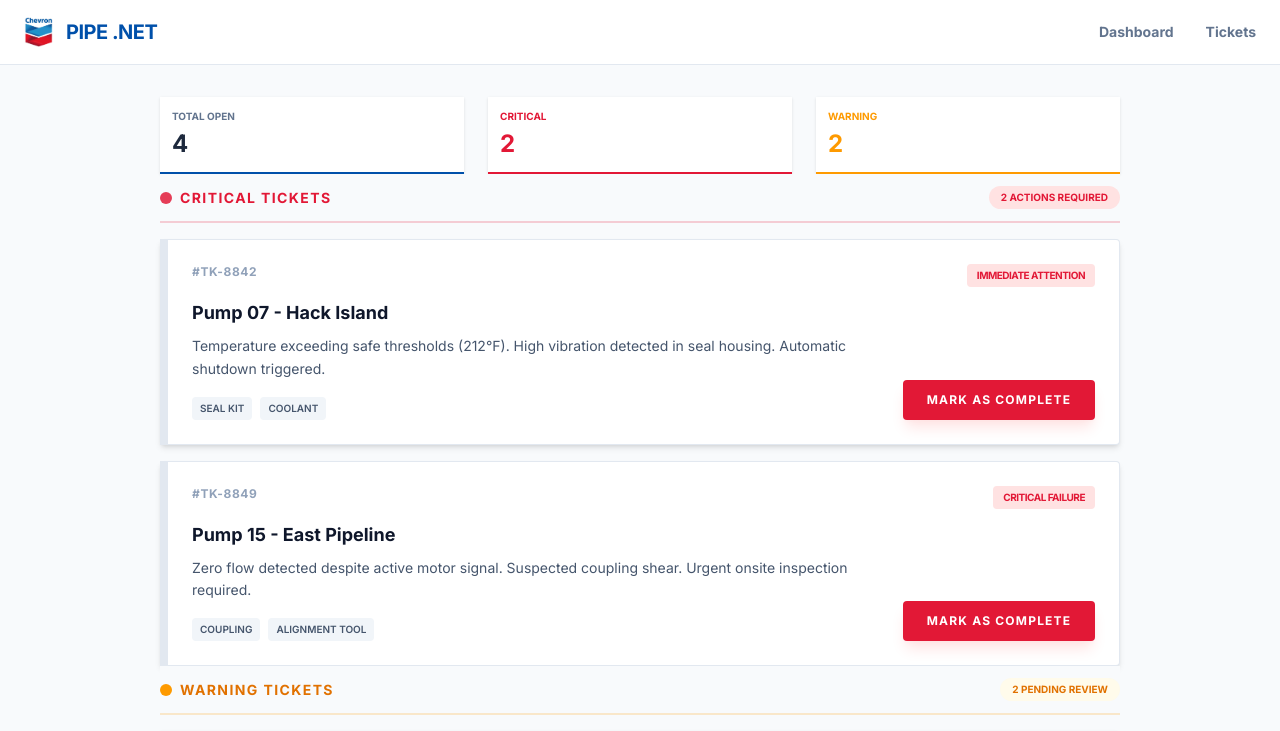
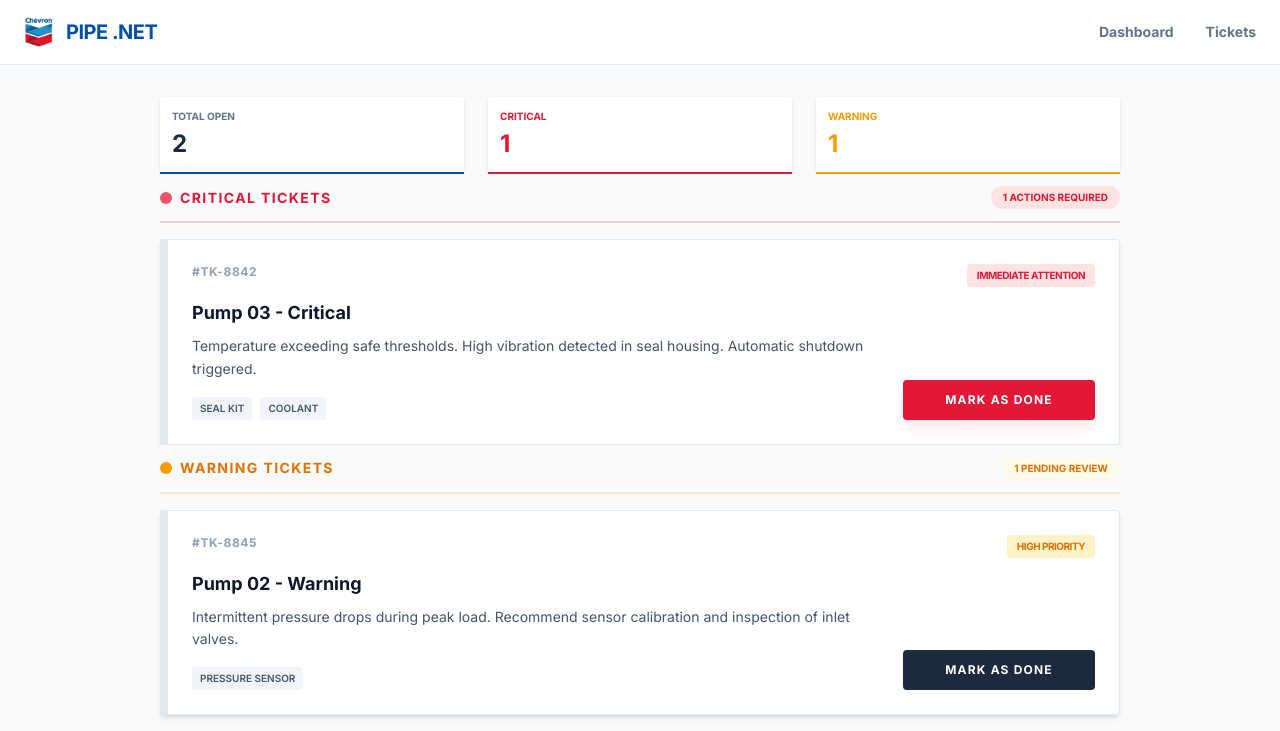
Before and after one commit to Eliaslopes248/hackncat-spring-2026-client, a React (Vite) app in the folder app/: page /tickets in a window 1280 px wide. Shown: the top 731 px of the page. Built offline with nearby package versions, Linux system fonts and the light colour scheme.

Commit message:
base commit

```diff
--- a/app/src/App.tsx
+++ b/app/src/App.tsx
@@ -1,10 +1,12 @@
 import { BrowserRouter as Router, Routes, Route } from "react-router-dom"
+import { TicketProvider } from "./context/TicketContext"
 import MonitoringPage from "./pages/Monitoring"
 import Tickets from "./pages/Tickets"
 import DashboardPage from "./pages/DashboardPage"
 
 function App() {
   return (
+    <TicketProvider>
     <Router>
       <Routes>
         <Route path="/" element={<DashboardPage/>} />
@@ -13,6 +15,7 @@ function App() {
         <Route path="/tickets" element={<Tickets/>}/>
       </Routes>
     </Router>
+    </TicketProvider>
   )
 }
 
--- a/app/src/components/monitoring/MonitoringHeader.tsx
+++ b/app/src/components/monitoring/MonitoringHeader.tsx
@@ -1,11 +1,14 @@
 import React from "react";
+import { Link } from "react-router-dom";
 import type { Pump } from "../AssetMonitoring";
+import type { Ticket } from "../../types/ticket";
 
 interface MonitoringHeaderProps {
   pump?: Pump | null;
+  ticket?: Ticket | null;
 }
 
-export default function MonitoringHeader({ pump }: MonitoringHeaderProps) {
+export default function MonitoringHeader({ pump, ticket }: MonitoringHeaderProps) {
   const displayName = pump?.name ?? "No pump selected";
   const statusLabel = pump?.status === "HEALTHY" ? "HEALTHY" : pump?.status === "WARNING" ? "WARNING" : pump?.status === "CRITICAL" ? "CRITICAL" : "—";
   const statusClass = pump?.status === "HEALTHY" ? "bg-green-400" : pump?.status === "WARNING" ? "bg-amber-400" : pump?.status === "CRITICAL" ? "bg-chevron-red" : "bg-slate-200";
@@ -33,9 +36,17 @@ export default function MonitoringHeader({ pump }: MonitoringHeaderProps) {
               <span className="material-symbols-outlined text-sm">chevron_right</span>
               <span className="text-chevron-blue">{displayName}</span>
             </div>
-            <div className="flex items-center gap-4">
+            <div className="flex items-center gap-4 flex-wrap">
               <h1 className="text-slate-900 text-3xl font-black">{displayName}</h1>
-              {/* <span className="bg-chevron-red text-white text-[10px] px-2 py-0.5 rounded font-black uppercase tracking-wider">Critical Alert</span> */}
+              {ticket && (
+                <Link
+                  to="/tickets"
+                  className="inline-flex items-center gap-1.5 bg-amber-100 text-amber-800 text-[10px] font-bold px-3 py-1.5 rounded uppercase tracking-wider hover:bg-amber-200 transition-colors"
+                >
+                  <span className="material-symbols-outlined text-sm">confirmation_number</span>
+                  Ticket filed #{ticket.ticketNumber}
+                </Link>
+              )}
             </div>
           </div>
           <div className="flex gap-3 flex-col md:flex-row">
--- a/app/src/components/tickets/TicketBannerData.tsx
+++ b/app/src/components/tickets/TicketBannerData.tsx
@@ -1,83 +1,26 @@
-import { useState } from 'react'
+import { useTickets } from '../../context/TicketContext'
 import type { Ticket } from '../../types/ticket'
 
-/*
-  Supabase tickets table schema (good default for this app):
-
-  create table tickets (
-    id uuid primary key default gen_random_uuid(),
-    ticket_number text not null unique,
-    title text not null,
-    description text,
-    priority text not null check (priority in ('critical', 'warning', 'normal')),
-    priority_label text not null,
-    tags text[] default '{}',
-    status text not null default 'open' check (status in ('open', 'in_progress', 'completed')),
-    created_at timestamptz not null default now(),
-    updated_at timestamptz not null default now(),
-    completed_at timestamptz
-  );
-
-*/
-
-// default critical tickets
-const DEFAULT_TICKETS: Ticket[] = [
-  {
-    id: '1',
-    ticketNumber: 'TK-8842',
-    title: 'Pump 07 - Hack Island',
-    description: 'Temperature exceeding safe thresholds (212°F). High vibration detected in seal housing. Automatic shutdown triggered.',
-    priority: 'critical',
-    priorityLabel: 'Immediate Attention',
-    tags: ['Seal Kit', 'Coolant'],
-  },
-  {
-    id: '2',
-    ticketNumber: 'TK-8849',
-    title: 'Pump 15 - East Pipeline',
-    description: 'Zero flow detected despite active motor signal. Suspected coupling shear. Urgent onsite inspection required.',
-    priority: 'critical',
-    priorityLabel: 'Critical Failure',
-    tags: ['Coupling', 'Alignment Tool'],
-  },
-]
-
-// default warning tickets
-const DEFAULT_WARNING_TICKETS: Ticket[] = [
-  {
-    id: '3',
-    ticketNumber: 'TK-8845',
-    title: 'Pump 03 - South Ridge',
-    description: 'Intermittent pressure drops during peak load. Recommend sensor calibration and inspection of inlet valves.',
-    priority: 'warning',
-    priorityLabel: 'High Priority',
-    tags: ['Pressure Sensor'],
-  },
-  {
-    id: '4',
-    ticketNumber: 'TK-8841',
-    title: 'Pump 12 - West Basin',
-    description: 'Vibration levels creeping toward limit. Possible bearing wear detected by AI predictive model.',
-    priority: 'warning',
-    priorityLabel: 'A-Condition',
-    tags: [],
-  },
-]
+function getPriorityLabel(severity: Ticket['severity_level']): string {
+  if (severity === 'critical') return 'Immediate Attention'
+  if (severity === 'warning') return 'High Priority'
+  return 'Degrading'
+}
 
 export default function TicketBannerData() {
-  const [tickets, setTickets] = useState<Ticket[]>(DEFAULT_TICKETS)
-  const [warningTickets, setWarningTickets] = useState<Ticket[]>(DEFAULT_WARNING_TICKETS)
+  const { tickets, removeTicket } = useTickets()
 
-  const totalOpen = tickets.length + warningTickets.length
-  const criticalCount = tickets.length
+  const criticalTickets = tickets.filter((t) => t.severity_level === 'critical')
+  const warningTickets = tickets.filter(
+    (t) => t.severity_level === 'warning' || t.severity_level === 'degrading'
+  )
+
+  const totalOpen = tickets.length
+  const criticalCount = criticalTickets.length
   const warningCount = warningTickets.length
 
   const handleMarkComplete = (id: string) => {
-    setTickets((prev) => prev.filter((t) => t.id !== id))
-  }
-
-  const handleMarkWarningComplete = (id: string) => {
-    setWarningTickets((prev) => prev.filter((t) => t.id !== id))
+    removeTicket(id)
   }
 
   return (
@@ -110,48 +53,21 @@ export default function TicketBannerData() {
           </span>
         </div>
         <div className="space-y-4">
-            {tickets.map((ticket) => (
-                <div
+          {criticalTickets.map((ticket) => (
+            <TicketCard
               key={ticket.id}
-                className="ticket-card bg-white border-l-8 border-chevronRed shadow-md border-y border-r border-slate-200 p-6 rounded-r-custom"
-                >
-                <div className="flex justify-between items-start mb-3">
-                    <span className="text-xs font-bold text-slate-400 tracking-wider">#{ticket.ticketNumber}</span>
-                    <span className="bg-red-100 text-chevronRed text-[10px] font-bold px-2.5 py-1 rounded uppercase tracking-tighter">
-                    {ticket.priorityLabel}
-                    </span>
-                </div>
-                <div className="md:flex md:justify-between md:items-end gap-6">
-                    <div className="flex-1">
-                    <h3 className="font-bold text-slate-900 text-lg mb-2">{ticket.title}</h3>
-                    <p className="text-sm text-slate-600 mb-4 leading-relaxed max-w-2xl">{ticket.description}</p>
-                    <div className="flex flex-wrap gap-2 mb-4 md:mb-0">
-                        {ticket.tags.map((tag) => (
-                        <span
-                            key={tag}
-                            className="text-[10px] bg-slate-100 text-slate-600 px-2 py-1 rounded font-semibold uppercase"
-                        >
-                            {tag}
-                        </span>
+              ticket={ticket}
+              variant="critical"
+              onMarkComplete={() => handleMarkComplete(ticket.id)}
+            />
           ))}
-                    </div>
-                    </div>
-                    <div className="w-full md:w-48">
-                    <button
-                        type="button"
-                        onClick={() => handleMarkComplete(ticket.id)}
-                        className="w-full bg-chevronRed text-white py-3 rounded-custom text-xs font-black uppercase tracking-widest hover:brightness-110 transition-all shadow-lg shadow-red-100"
-                    >
-                        Mark as Complete
-                    </button>
-                    </div>
-                </div>
-                </div>
-            ))}
+          {criticalCount === 0 && (
+            <p className="text-sm text-slate-500 italic py-4">No critical tickets open.</p>
+          )}
         </div>
       </section>
 
-        {/* warning tickets */}
+      {/* warning / degrading tickets */}
       <section className="flex flex-col gap-4">
         <div className="section-header py-3 flex items-center justify-between border-b-2 border-amber-500/20">
           <h2 className="text-sm font-black text-amber-600 uppercase tracking-widest flex items-center gap-2">
@@ -164,20 +80,58 @@ export default function TicketBannerData() {
         </div>
         <div className="space-y-4">
           {warningTickets.map((ticket) => (
+            <TicketCard
+              key={ticket.id}
+              ticket={ticket}
+              variant="warning"
+              onMarkComplete={() => handleMarkComplete(ticket.id)}
+            />
+          ))}
+          {warningCount === 0 && (
+            <p className="text-sm text-slate-500 italic py-4">No warning tickets open.</p>
+          )}
+        </div>
+      </section>
+    </>
+  )
+}
+
+function TicketCard({
+  ticket,
+  variant,
+  onMarkComplete,
+}: {
+  ticket: Ticket
+  variant: 'critical' | 'warning'
+  onMarkComplete: () => void
+}) {
+  const isCritical = variant === 'critical'
+  const borderClass = isCritical ? 'border-l-8 border-chevronRed' : 'border-l-8 border-amber-500'
+  const buttonClass = isCritical
+    ? 'w-full bg-chevronRed text-white py-3 rounded-custom text-xs font-black uppercase tracking-widest hover:brightness-110 transition-all shadow-lg shadow-red-100'
+    : 'w-full bg-slate-800 text-white py-3 rounded-custom text-xs font-black uppercase tracking-widest hover:bg-slate-900 transition-all'
+
+  return (
     <div
-                key={ticket.id}
-                className="ticket-card bg-white border-l-8 border-amber-500 shadow-sm border-y border-r border-slate-200 p-6 rounded-r-custom"
+      className={`ticket-card bg-white ${borderClass} shadow-md border-y border-r border-slate-200 p-6 rounded-r-custom`}
     >
       <div className="flex justify-between items-start mb-3">
         <span className="text-xs font-bold text-slate-400 tracking-wider">#{ticket.ticketNumber}</span>
-                    <span className="bg-amber-100 text-amber-600 text-[10px] font-bold px-2.5 py-1 rounded uppercase tracking-tighter">
-                    {ticket.priorityLabel}
+        <span
+          className={
+            isCritical
+              ? 'bg-red-100 text-chevronRed text-[10px] font-bold px-2.5 py-1 rounded uppercase tracking-tighter'
+              : 'bg-amber-100 text-amber-600 text-[10px] font-bold px-2.5 py-1 rounded uppercase tracking-tighter'
+          }
+        >
+          {getPriorityLabel(ticket.severity_level)}
         </span>
       </div>
       <div className="md:flex md:justify-between md:items-end gap-6">
         <div className="flex-1">
           <h3 className="font-bold text-slate-900 text-lg mb-2">{ticket.title}</h3>
           <p className="text-sm text-slate-600 mb-4 leading-relaxed max-w-2xl">{ticket.description}</p>
+          {ticket.tags && ticket.tags.length > 0 && (
             <div className="flex flex-wrap gap-2 mb-4 md:mb-0">
               {ticket.tags.map((tag) => (
                 <span
@@ -188,21 +142,14 @@ export default function TicketBannerData() {
                 </span>
               ))}
             </div>
+          )}
         </div>
         <div className="w-full md:w-48">
-                    <button
-                        type="button"
-                        onClick={() => handleMarkWarningComplete(ticket.id)}
-                        className="w-full bg-slate-800 text-white py-3 rounded-custom text-xs font-black uppercase tracking-widest hover:bg-slate-900 transition-all"
-                    >
-                        Mark as Complete
+          <button type="button" onClick={onMarkComplete} className={buttonClass}>
+            Mark as Done
           </button>
         </div>
       </div>
     </div>
-            ))}
-            </div>
-        </section>
-    </>
   )
 }
--- /dev/null
+++ b/app/src/context/TicketContext.tsx
@@ -0,0 +1,98 @@
+import { createContext, useCallback, useContext, useMemo, useState } from 'react'
+import type { Pump } from '../components/AssetMonitoring'
+import type { Ticket, TicketSeverity } from '../types/ticket'
+import { DEFAULT_TICKET_LIST } from '../types/ticket'
+
+type TicketContextValue = {
+  tickets: Ticket[]
+  addTicketIfNotExists: (pump: Pump) => void
+  removeTicket: (id: string) => void
+  getTicketByPumpId: (pumpId: string) => Ticket | undefined
+  hasTicketForPump: (pumpId: string) => boolean
+}
+
+const TicketContext = createContext<TicketContextValue | null>(null)
+
+let ticketCounter = 1000
+function nextTicketNumber(): string {
+  ticketCounter += 1
+  return `TK-${ticketCounter}`
+}
+
+function pumpStatusToSeverity(status: Pump['status']): TicketSeverity {
+  if (status === 'CRITICAL') return 'critical'
+  if (status === 'WARNING') return 'warning'
+  return 'degrading'
+}
+
+function buildDescription(pump: Pump): string {
+  const parts: string[] = []
+  if (pump.temperature != null && pump.temperature >= 75) {
+    parts.push(`Temperature ${Number(pump.temperature).toFixed(2)}°F exceeds safe threshold.`)
+  }
+  if (pump.requiresMaintenance) {
+    parts.push('Maintenance required.')
+  }
+  if (pump.status === 'CRITICAL') {
+    parts.push('Critical condition detected.')
+  } else if (pump.status === 'WARNING') {
+    parts.push('Elevated metrics; inspect soon.')
+  }
+  return parts.length > 0 ? parts.join(' ') : `${pump.name} - ${pump.status}`
+}
+
+export function TicketProvider({ children }: { children: React.ReactNode }) {
+  const [tickets, setTickets] = useState<Ticket[]>(() => [...DEFAULT_TICKET_LIST])
+
+  const addTicketIfNotExists = useCallback((pump: Pump) => {
+    if (pump.status === 'HEALTHY') return
+    setTickets((prev) => {
+      const exists = prev.some((t) => t.pump_id === pump.id)
+      if (exists) return prev
+      const severity = pumpStatusToSeverity(pump.status)
+      const ticket: Ticket = {
+        id: `ticket-${pump.id}`,
+        pump_id: pump.id,
+        ticketNumber: nextTicketNumber(),
+        title: `${pump.name} - ${pump.status}`,
+        description: buildDescription(pump),
+        severity_level: severity,
+        tags: pump.requiresMaintenance ? ['Maintenance'] : [],
+      }
+      return [...prev, ticket]
+    })
+  }, [])
+
+  const removeTicket = useCallback((id: string) => {
+    setTickets((prev) => prev.filter((t) => t.id !== id))
+  }, [])
+
+  const getTicketByPumpId = useCallback(
+    (pumpId: string) => tickets.find((t) => t.pump_id === pumpId),
+    [tickets]
+  )
+
+  const hasTicketForPump = useCallback(
+    (pumpId: string) => tickets.some((t) => t.pump_id === pumpId),
+    [tickets]
+  )
+
+  const value = useMemo<TicketContextValue>(
+    () => ({
+      tickets,
+      addTicketIfNotExists,
+      removeTicket,
+      getTicketByPumpId,
+      hasTicketForPump,
+    }),
+    [tickets, addTicketIfNotExists, removeTicket, getTicketByPumpId, hasTicketForPump]
+  )
+
+  return <TicketContext.Provider value={value}>{children}</TicketContext.Provider>
+}
+
+export function useTickets(): TicketContextValue {
+  const ctx = useContext(TicketContext)
+  if (!ctx) throw new Error('useTickets must be used within TicketProvider')
+  return ctx
+}
--- a/app/src/pages/DashboardPage.tsx
+++ b/app/src/pages/DashboardPage.tsx
@@ -3,6 +3,7 @@ import TopMetrics from "../components/TopMetrics";
 import AssetMonitoring, { type Pump, type Status } from "../components/AssetMonitoring";
 import AIEvents from "../components/AIEvents";
 import NavBar from "../components/ui/NavBar";
+import { useTickets } from "../context/TicketContext";
 
 type ApiPumpStatus = {
     'pump-id': string;
@@ -29,6 +30,7 @@ const DEFAULT_DEMO_PUMPS: Pump[] = [
 export default function DashboardPage() {
     const [pumps, setPumps] = useState<Pump[]>([]);
     const [loading, setLoading] = useState(true);
+    const { addTicketIfNotExists } = useTickets();
 
     // Helper functions (same as AssetMonitoring)
     const getStatusFromHealth = (health: number, requiresMaintenance: boolean): Status => {
@@ -102,21 +104,12 @@ export default function DashboardPage() {
             });
 
             const pumpStatuses = await Promise.all(pumpStatusPromises);
-
-            console.log('TEST:', pumpStatuses);
-
-            if (!pumpStatuses) {
-                setPumps(DEFAULT_DEMO_PUMPS);
-            }
-
             const validPumps = pumpStatuses.filter((p): p is Pump => p !== null);
 
             // replace with default demo data if API returns none
-            if (!validPumps || validPumps.length > 0) {
-                console.log("API DATA");
+            if (validPumps.length > 0) {
                 setPumps(validPumps);
             } else {
-                console.log("TEST DATA");
                 setPumps(DEFAULT_DEMO_PUMPS);
             }
 
@@ -135,6 +128,13 @@ export default function DashboardPage() {
         return () => clearInterval(interval);
     }, []);
 
+    // Create a ticket for each pump that is critical, warning, or degrading (only if one doesn't exist for that pump_id).
+    useEffect(() => {
+        pumps.forEach((pump) => {
+            if (pump.status !== 'HEALTHY') addTicketIfNotExists(pump);
+        });
+    }, [pumps, addTicketIfNotExists]);
+
     // Calculate metrics from pump data
     const metrics = {
         totalPumps: pumps.length,
@@ -151,8 +151,6 @@ export default function DashboardPage() {
     return (
         <div className="main">
             <NavBar/>
-
-            {/* <CriticalAlert></CriticalAlert> */}
 
             {/* Dynamic TopMetrics with calculated values */}
             <TopMetrics
--- a/app/src/pages/Monitoring.tsx
+++ b/app/src/pages/Monitoring.tsx
@@ -4,16 +4,19 @@ import MonitoringHeader from '../components/monitoring/MonitoringHeader';
 import AiInsightsPanel from '../components/monitoring/AiInsightsPanel';
 import PumpDataGrid from '../components/monitoring/PumpDataGrid';
 import type { Pump } from '../components/AssetMonitoring';
+import { useTickets } from '../context/TicketContext';
 
 export default function MonitoringPage() {
     const { state } = useLocation();
     const pump = (state as { pump?: Pump } | null)?.pump ?? null;
+    const { getTicketByPumpId } = useTickets();
+    const ticketForPump = pump ? getTicketByPumpId(pump.id) : undefined;
 
     return (
     <div className="min-h-screen flex flex-col">
         <div className="min-h-screen flex flex-col">
             <NavBar/>
-            <MonitoringHeader pump={pump}/>
+            <MonitoringHeader pump={pump} ticket={ticketForPump}/>
             <AiInsightsPanel pump={pump}/>
             <PumpDataGrid pump={pump}/>
             <footer className="p-6 bg-slate-50 border-t border-border flex flex-col md:flex-row justify-between items-center gap-4">
--- a/app/src/types/ticket.ts
+++ b/app/src/types/ticket.ts
@@ -1,11 +1,37 @@
-export type TicketPriority = 'critical' | 'warning' | 'normal'
+/** Severity for a ticket. Degrading = early warning, warning = attention needed, critical = immediate. */
+export type TicketSeverity = 'critical' | 'warning' | 'degrading'
 
 export type Ticket = {
   id: string
+  pump_id: string
+  description: string
+  severity_level: TicketSeverity
+  /** For display in list (e.g. TK-8842). Can be derived from id. */
   ticketNumber: string
+  /** For display (e.g. "Pump 03 - Critical"). */
   title: string
-  description: string
-  priority: TicketPriority
-  priorityLabel: string
-  tags: string[]
+  /** Optional tags for filters. */
+  tags?: string[]
 }
+
+/** Default seed tickets (no pump_id or placeholder). Shown until replaced by pump-driven tickets. */
+export const DEFAULT_TICKET_LIST: Ticket[] = [
+  {
+    id: 'default-1',
+    pump_id: 'demo-03',
+    ticketNumber: 'TK-8842',
+    title: 'Pump 03 - Critical',
+    description: 'Temperature exceeding safe thresholds. High vibration detected in seal housing. Automatic shutdown triggered.',
+    severity_level: 'critical',
+    tags: ['Seal Kit', 'Coolant'],
+  },
+  {
+    id: 'default-2',
+    pump_id: 'demo-02',
+    ticketNumber: 'TK-8845',
+    title: 'Pump 02 - Warning',
+    description: 'Intermittent pressure drops during peak load. Recommend sensor calibration and inspection of inlet valves.',
+    severity_level: 'warning',
+    tags: ['Pressure Sensor'],
+  },
+]
```
Lines whose indentation alone changed are shown as unchanged.
